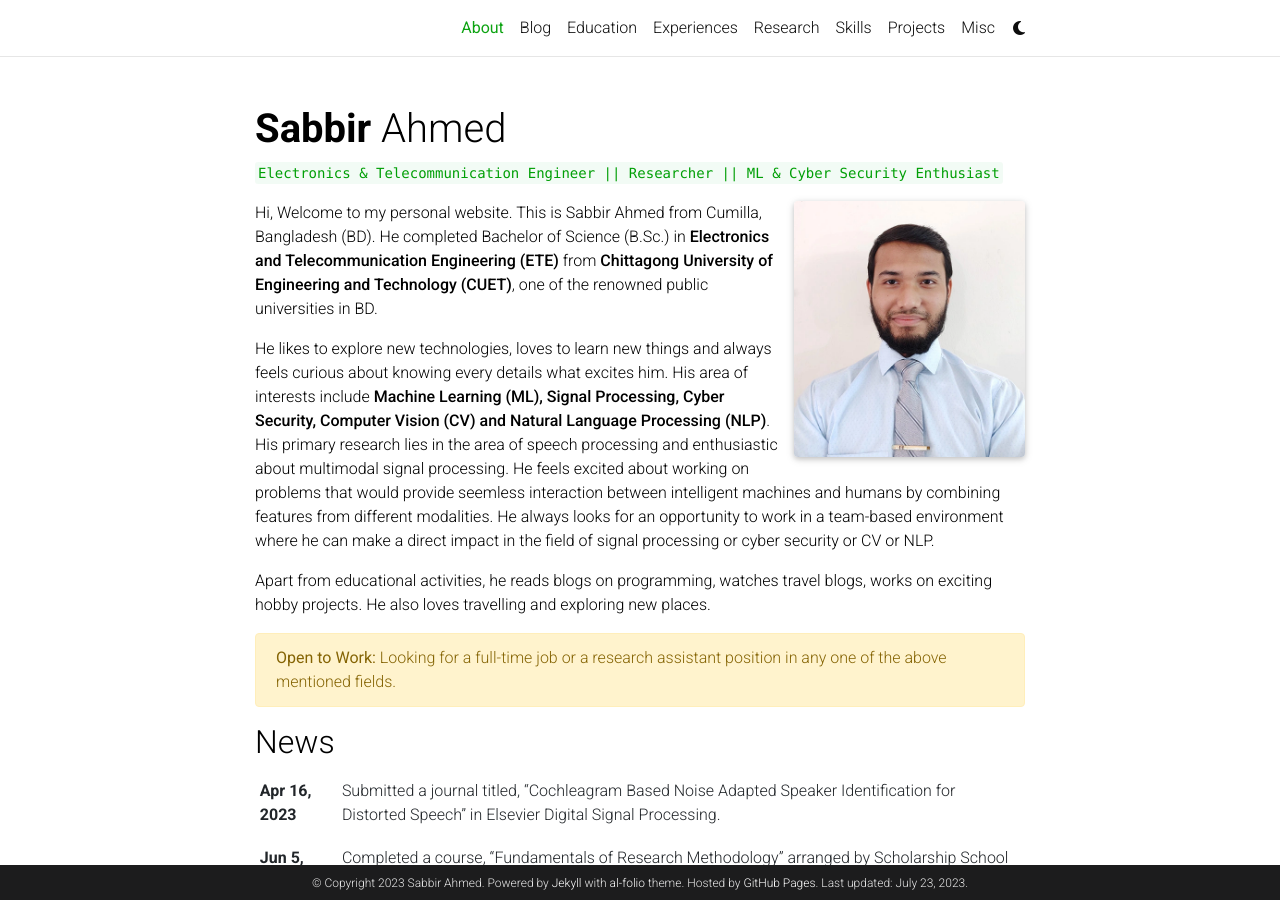
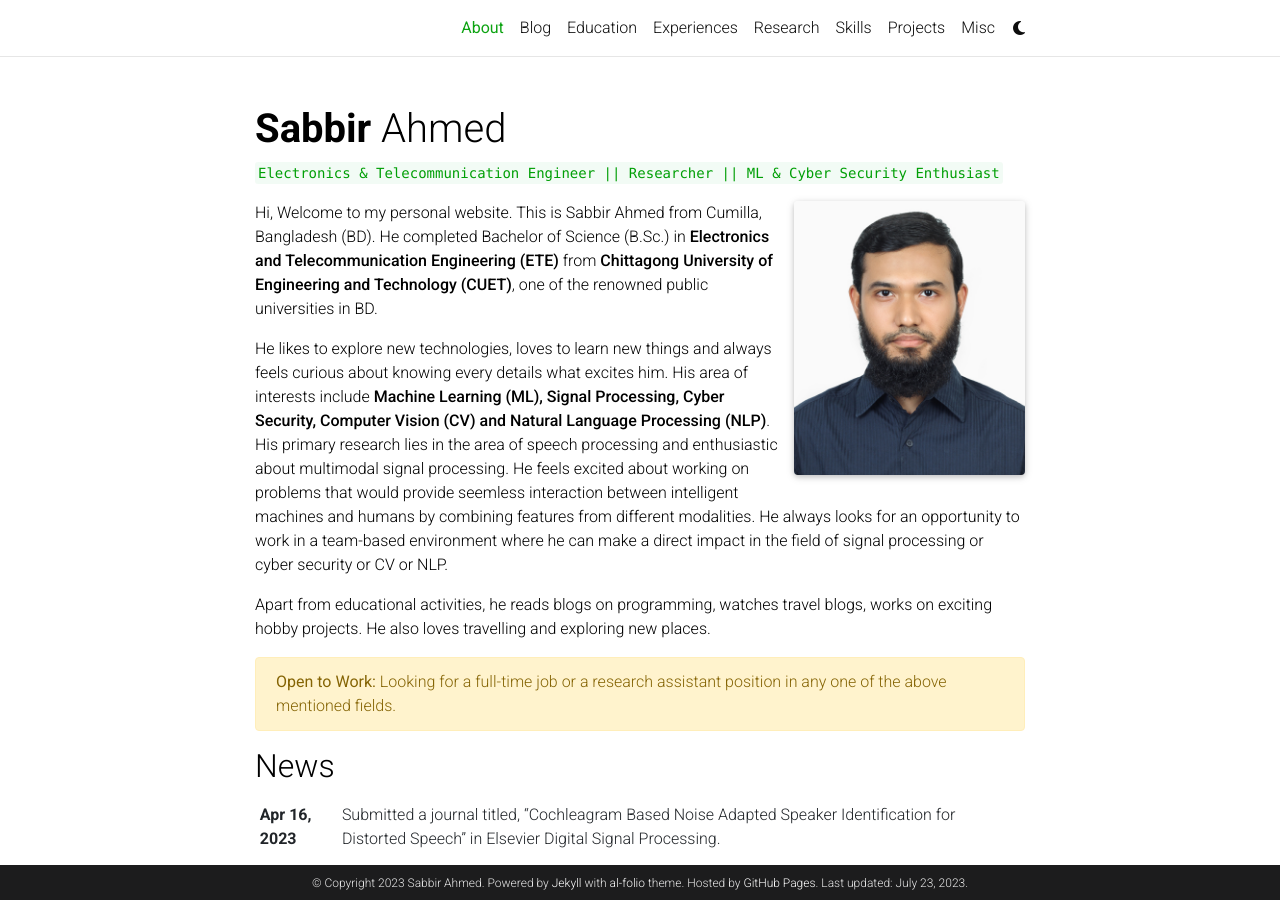
Before and after one commit to sabbir-ahmed12/sabbir-ahmed12.github.io, a Jekyll site: the page built from _pages/about.md, in a window 1280 px wide and 900 px high. Built offline with Jekyll 4.4.1, drawn with Linux system fonts in a browser that asks for light colours; comment, search, counter and statistics services are not loaded; a style sheet for code colours, icons or effects is not loaded.

Commit message:
Updated profile photo.

```diff
--- a/_pages/about.md
+++ b/_pages/about.md
@@ -6,7 +6,7 @@ subtitle: <code>Electronics & Telecommunication Engineer || Researcher || ML & C
 
 profile:
   align: right
-  image: prof_pic.webp
+  image: prof_pic.jpg
   image_circular: false # crops the image to make it circular
   address:
 
```
Also changed, not shown: assets/img/prof_pic.jpg (added), assets/img/prof_pic.webp (deleted).
